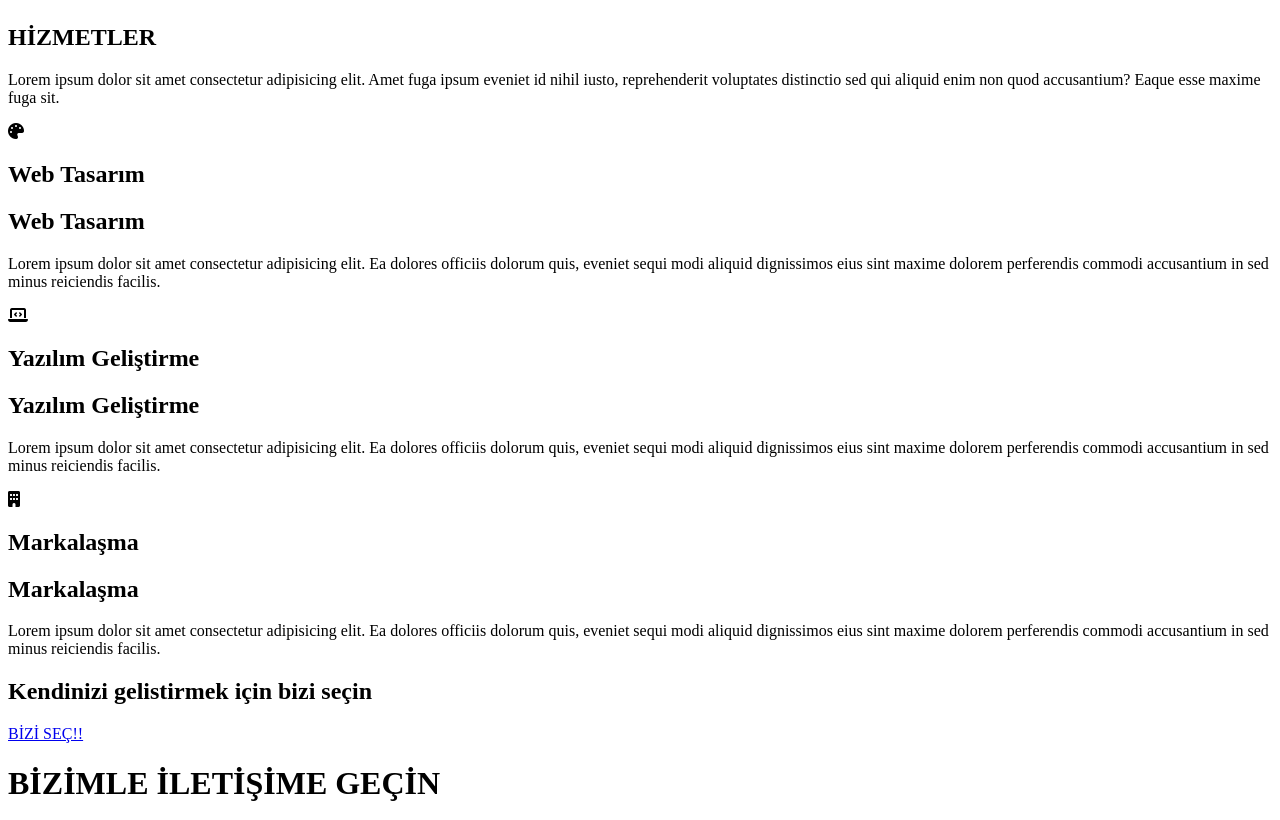
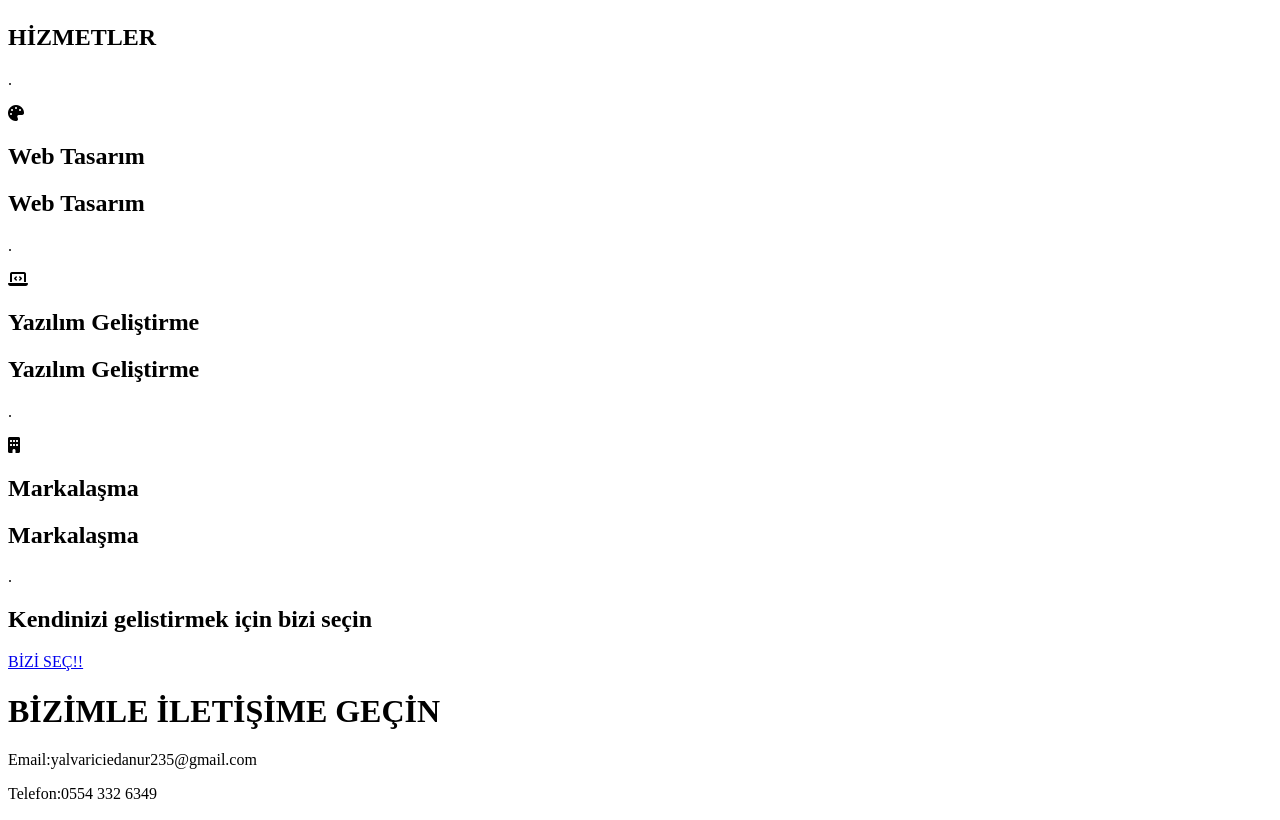
Before and after one commit to Edanur120/webedanur.github.com, a plain HTML site: page index.html in a window 1280 px wide. Shown: the part 3013-3833 px from the top of the page. Drawn offline with Linux system fonts and the light colour scheme.

Commit message:
Update index.html

```diff
--- a/index.html
+++ b/index.html
@@ -57,7 +57,7 @@
       <section id="hizmetler" class="hizmetler container">
         <div class="hizmetler-header">
             <h1 class="hizmetler-header-heading">HİZMETLER</h1>
-            <p class="hizmetler-header-desc">Lorem ipsum dolor sit amet consectetur adipisicing elit. Amet fuga ipsum eveniet id nihil iusto, reprehenderit voluptates distinctio sed qui aliquid enim non quod accusantium? Eaque esse maxime fuga sit.
+            <p class="hizmetler-header-desc">.<p>
 
         </div>
         <div  class="hizmetler-info" >
@@ -70,7 +70,7 @@
                 </div>
                 <div class="hizmet-back">
                     <h1 class="hizmet-back-heading">Web Tasarım</h1>
-                    <p class="hizmet-back-desc">Lorem ipsum dolor sit amet consectetur adipisicing elit. Ea dolores officiis dolorum quis, eveniet sequi modi aliquid dignissimos eius sint maxime dolorem perferendis commodi accusantium in sed minus reiciendis facilis.</p>
+                    <p class="hizmet-back-desc">.</p>
 
 
                 </div>
@@ -85,7 +85,7 @@
                 </div>
                 <div class="hizmet-back">
                     <h1 class="hizmet-back-heading">Yazılım Geliştirme</h1>
-                    <p class="hizmet-back-desc">Lorem ipsum dolor sit amet consectetur adipisicing elit. Ea dolores officiis dolorum quis, eveniet sequi modi aliquid dignissimos eius sint maxime dolorem perferendis commodi accusantium in sed minus reiciendis facilis.</p>
+                    <p class="hizmet-back-desc">.</p>
 
 
                 </div>
@@ -100,7 +100,7 @@
                 </div>
                 <div class="hizmet-back">
                     <h1 class="hizmet-back-heading">Markalaşma</h1>
-                    <p class="hizmet-back-desc">Lorem ipsum dolor sit amet consectetur adipisicing elit. Ea dolores officiis dolorum quis, eveniet sequi modi aliquid dignissimos eius sint maxime dolorem perferendis commodi accusantium in sed minus reiciendis facilis.</p>
+                    <p class="hizmet-back-desc">.</p>
 
 
                 </div>
```
